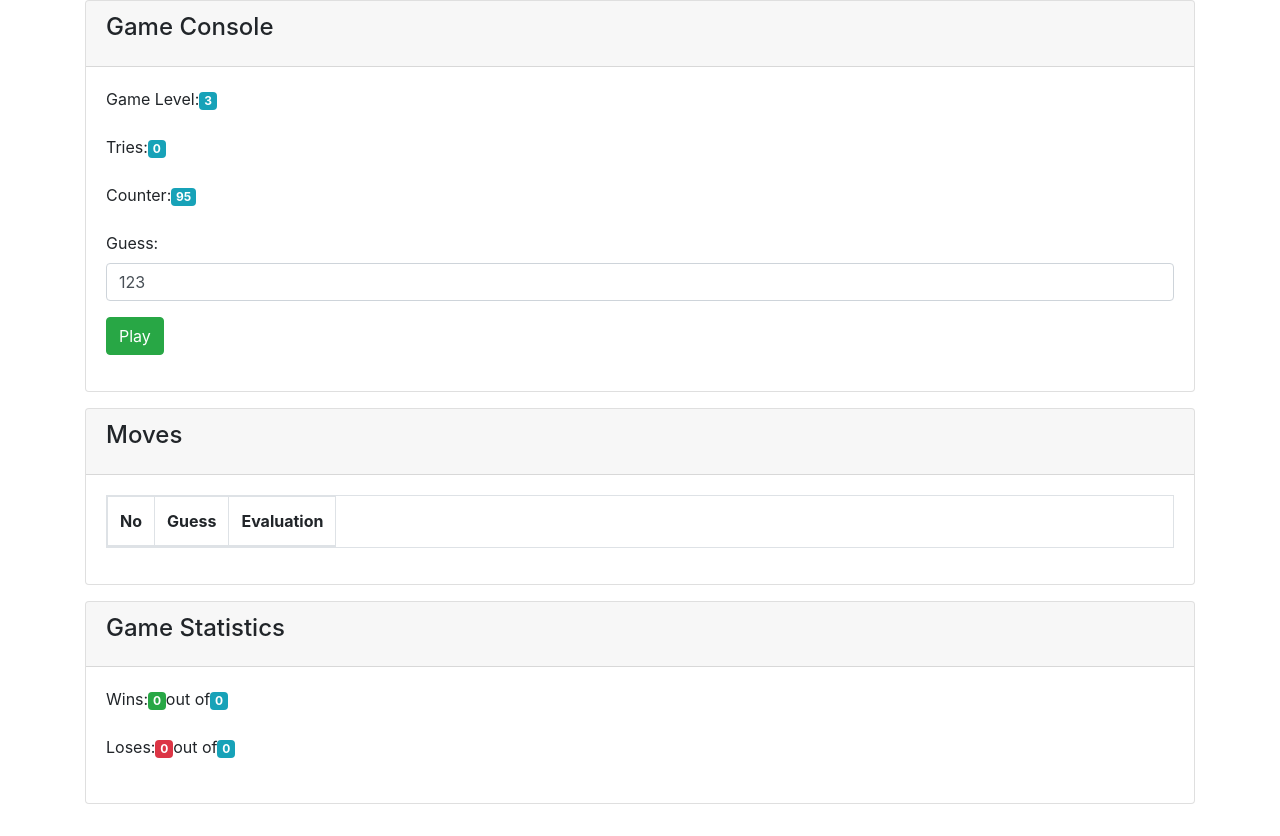
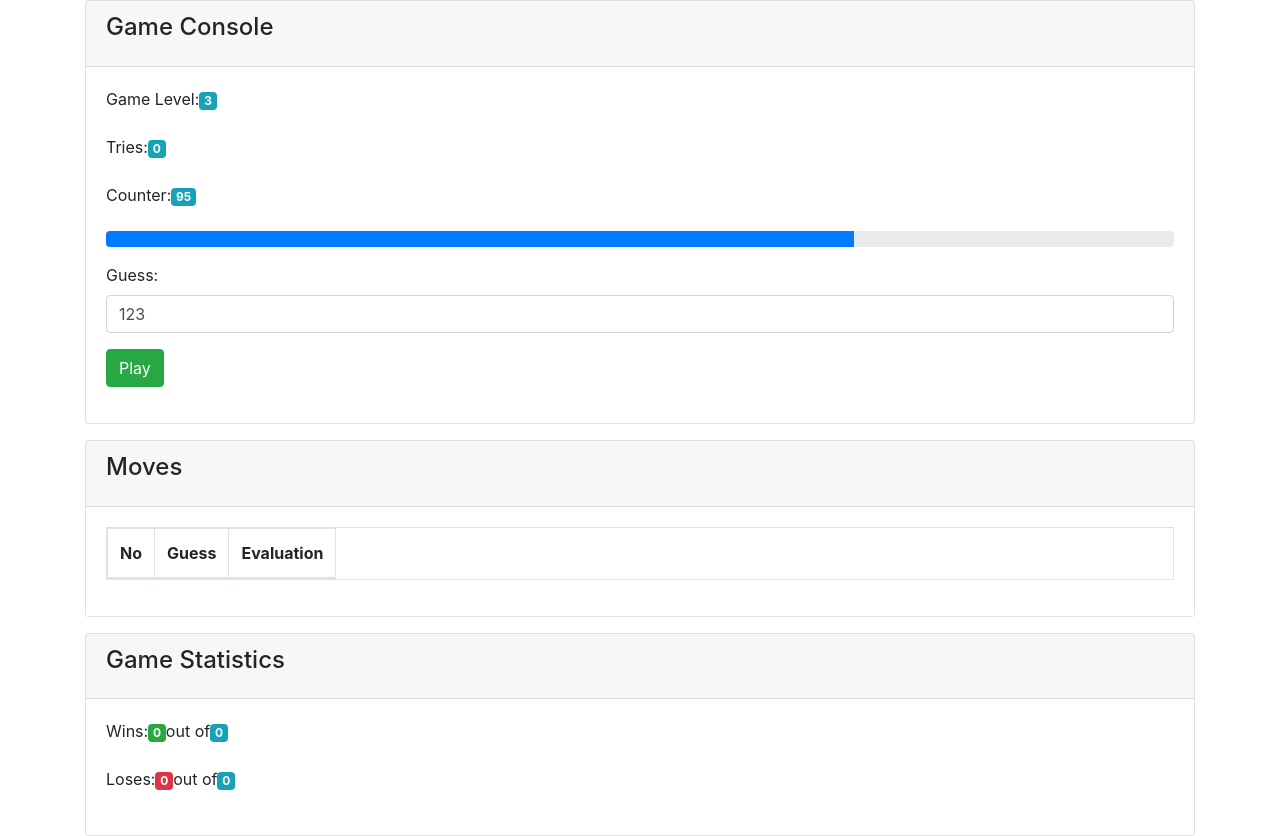
Before and after one commit to deepcloudlabs/dcl306-2020-jun-15, a React (Create React App) app in the folder mastermind/: page / in a window 1280 px wide. Before the commit the page ends 804 px from the top, so only its background shows below. Built offline with nearby package versions, Linux system fonts and the light colour scheme; the HTML template or start-up script is replaced by a standard one.

Commit message:
initial ProgressBar component

```diff
--- /dev/null
+++ b/mastermind/src/component/progress-bar.js
@@ -0,0 +1,15 @@
+import * as React from "react";
+
+export default class ProgressBar extends React.Component {
+    render() {
+        return (
+            <div className="progress">
+                <div role="progressbar"
+                     style={{width: "70%"}}
+                     className="progress-bar bg-primary">
+
+                </div>
+            </div>
+        );
+    }
+}
--- a/mastermind/src/game/mastermind.js
+++ b/mastermind/src/game/mastermind.js
@@ -1,6 +1,7 @@
 import * as React from "react";
 import Move from "./move";
 import GameStatistics from "../statistics/game-statistics";
+import ProgressBar from "../component/progress-bar";
 
 export default class Mastermind extends React.Component {
     MAX_COUNTER = 100;
@@ -57,6 +58,9 @@ export default class Mastermind extends React.Component {
                         <div className="form-group">
                             <label htmlFor="counter">Counter:</label>
                             <span className="badge badge-info" id="counter">{this.state.counter}</span>
+                        </div>
+                        <div className="form-group">
+                            <ProgressBar />
                         </div>
                         <div className="form-group">
                             <label htmlFor="guess">Guess:</label>
```
